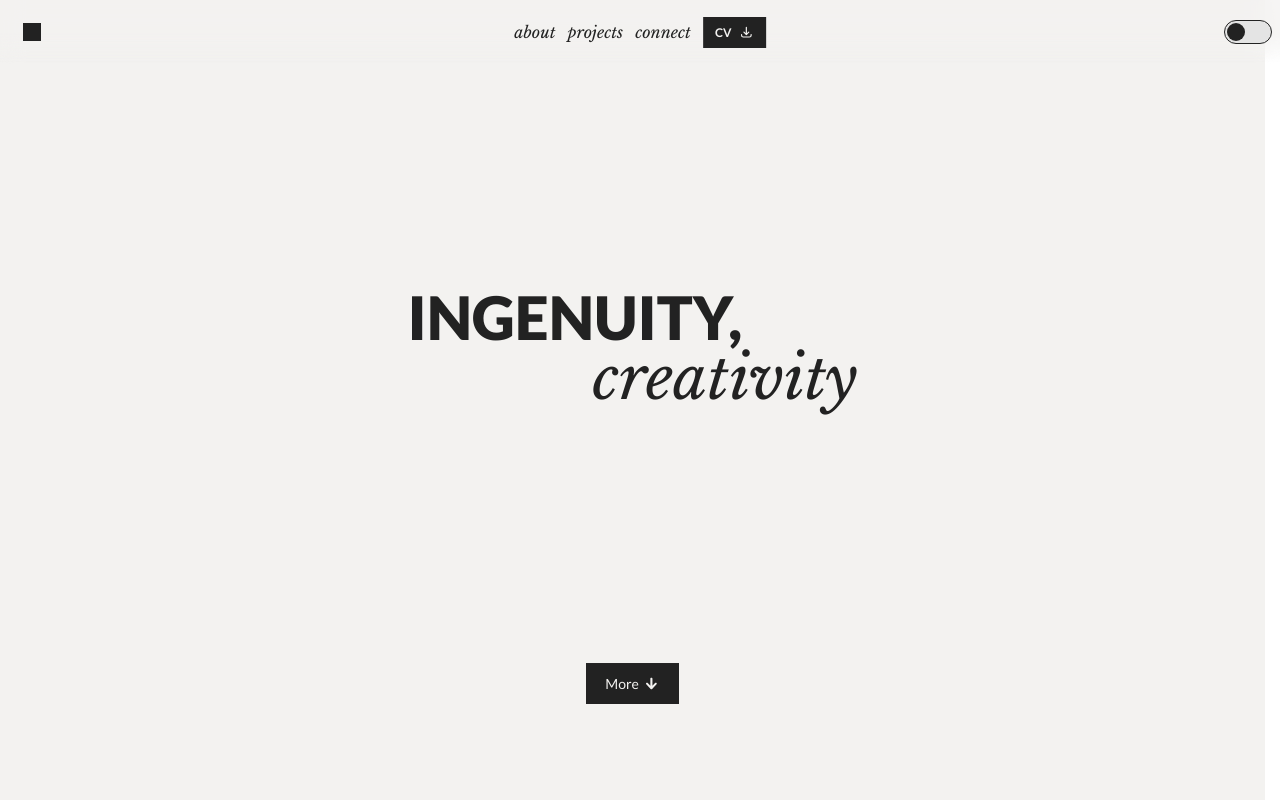
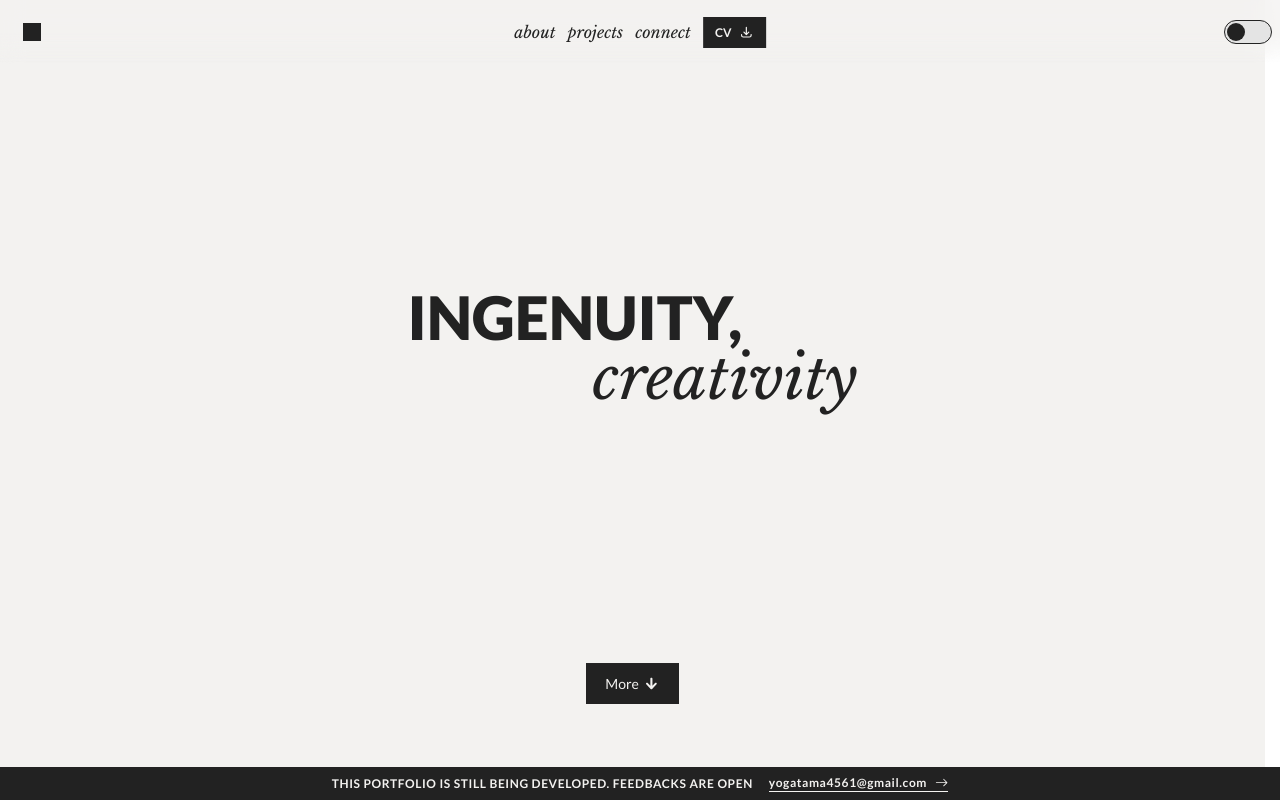
Before and after one commit to benedictusyoga/portfolio, a React (Vite) app: page / in a window 1280 px wide. Shown: the top 800 px of the page. Built offline with nearby package versions, Linux system fonts and the light colour scheme.

Commit message:
feat: development banner

```diff
--- a/src/App.tsx
+++ b/src/App.tsx
@@ -1,5 +1,6 @@
 import { Routes, Route, BrowserRouter } from 'react-router-dom';
 import Navbar from './components/Navbar';
+import DevelopmentBanner from './components/DevelopmentBanner';
 import Home from './pages/Home';
 
 import AboutPage from './pages/AboutPage';
@@ -11,6 +12,7 @@ function App() {
   return (
     <BrowserRouter>
       <Navbar />
+      <DevelopmentBanner />
       <div>
         <Routes>
           <Route path="/" element={<Home />} />
--- /dev/null
+++ b/src/components/DevelopmentBanner.css
@@ -0,0 +1,50 @@
+.dev-banner {
+    position: fixed;
+    bottom: 0;
+    left: 0;
+    width: 100%;
+    background-color: var(--bg-color-secondary);
+    color: var(--text-tertiary);
+    padding: 0.5rem 1rem;
+    display: flex;
+    justify-content: center;
+    align-items: center;
+    gap: 1rem;
+    z-index: 2000;
+    text-align: center;
+    flex-wrap: wrap;
+}
+
+.dev-banner-text {
+    font-family: var(--font-primary);
+    font-size: var(--text-xs);
+    font-weight: 600;
+    text-transform: uppercase;
+    letter-spacing: 0.05em;
+    margin: 0;
+}
+
+.dev-email-link {
+    display: flex;
+    align-items: center;
+    gap: 0.5rem;
+    font-family: var(--font-primary);
+    font-size: var(--text-xs);
+    font-weight: 600;
+    color: var(--text-tertiary);
+    text-decoration: none;
+    border-bottom: 1px solid var(--text-tertiary);
+    padding-bottom: 1px;
+    transition: all 0.3s ease;
+    letter-spacing: 0.05em;
+}
+
+.dev-email-link:hover {
+    opacity: 0.7;
+    color: var(--text-tertiary);
+    border-bottom-color: var(--text-tertiary);
+}
+
+.dev-email-link svg {
+    font-size: 1.1em;
+}
--- /dev/null
+++ b/src/components/DevelopmentBanner.tsx
@@ -0,0 +1,18 @@
+import React from 'react';
+import { BsArrowRight } from 'react-icons/bs';
+import './DevelopmentBanner.css';
+
+const DevelopmentBanner: React.FC = () => {
+    return (
+        <div className="dev-banner">
+            <p className="dev-banner-text">
+                This portfolio is still being developed. Feedbacks are open
+            </p>
+            <a href="mailto:yogatama4561@gmail.com" className="dev-email-link">
+                yogatama4561@gmail.com <BsArrowRight />
+            </a>
+        </div>
+    );
+};
+
+export default DevelopmentBanner;
```
